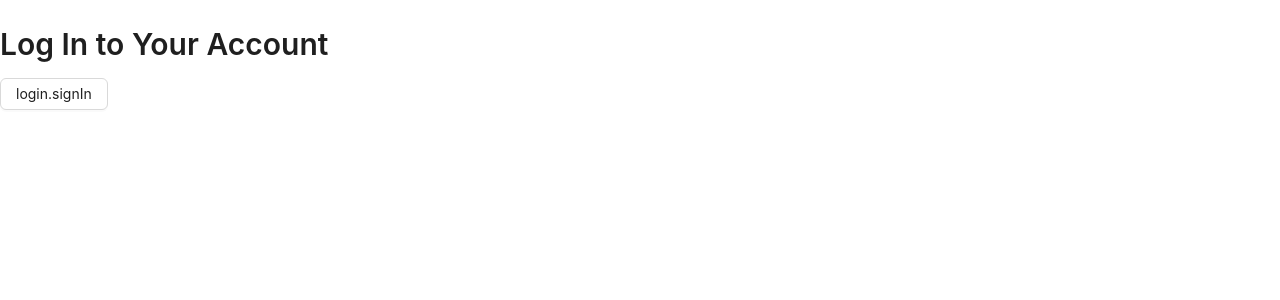
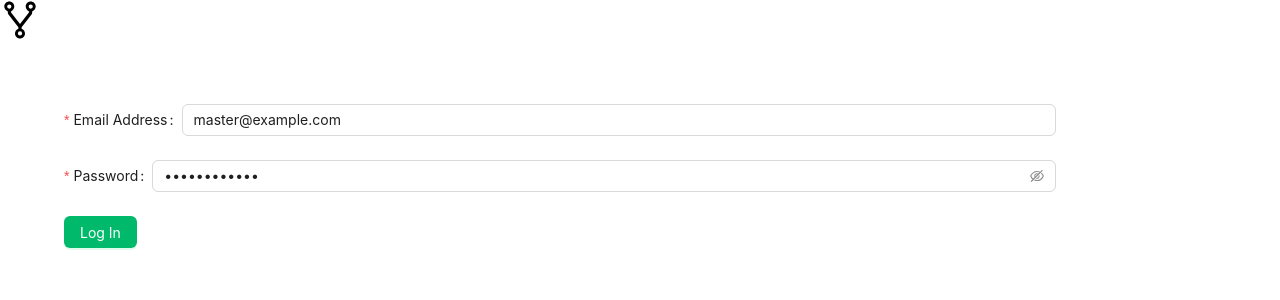
Before and after one commit to vetchium/vetchium, a React (Create React App) app in the folder web/: page / in a window 1280 px wide. Shown: the top 300 px of the page. Built offline with nearby package versions, Linux system fonts and the light colour scheme.

Commit message:
login form and theme changes

```diff
--- a/web/src/App.tsx
+++ b/web/src/App.tsx
@@ -2,30 +2,42 @@ import React, { useState, useEffect } from "react";
 import Cookies from "js-cookie";
 import Home from "./pages/Home";
 import Login from "./pages/Login";
+import { ConfigProvider } from "antd";
+import { BrowserRouter as Router, Route, Routes } from "react-router-dom";
 
 const App: React.FC = () => {
-  const [signedIn, setSignedIn] = useState(false);
+  const [loggedIn, setLoggedIn] = useState(false);
 
   useEffect(() => {
     const cookie = Cookies.get("signedIn");
-    setSignedIn(cookie === "true");
+    setLoggedIn(cookie === "true");
   }, []);
 
-  return signedIn ? (
+  return (
+    <ConfigProvider
+      theme={{
+        token: {
+          colorPrimary: "#00B96B", // A shade of green
+        },
+      }}
+    >
+      {loggedIn ? (
         <Home
-      onSignOut={() => {
-        setSignedIn(false);
-        Cookies.remove("signedIn");
+          onLogOut={() => {
+            setLoggedIn(false);
+            Cookies.remove("loggedIn");
             window.location.href = "/";
           }}
         />
       ) : (
         <Login
-      onSignIn={() => {
-        setSignedIn(true);
-        Cookies.set("signedIn", "true");
+          onLogIn={() => {
+            setLoggedIn(true);
+            Cookies.set("loggedIn", "true");
           }}
         />
+      )}
+    </ConfigProvider>
   );
 };
 
--- a/web/src/components/Sidebar.tsx
+++ b/web/src/components/Sidebar.tsx
@@ -7,7 +7,7 @@ import t from "../i18n/i18n";
 
 const { Sider } = Layout;
 
-function Sidebar({ onSignOut }: { onSignOut: () => void }) {
+function Sidebar({ onLogOut }: { onLogOut: () => void }) {
   const navigate = useNavigate();
 
   useEffect(() => {
@@ -36,8 +36,8 @@ function Sidebar({ onSignOut }: { onSignOut: () => void }) {
       icon: <SettingFilled />,
     },
     {
-      key: "/signout",
-      label: t("sidebar.sign_out"),
+      key: "/logout",
+      label: t("sidebar.log_out"),
       icon: <LogoutOutlined />,
     },
   ];
@@ -46,8 +46,8 @@ function Sidebar({ onSignOut }: { onSignOut: () => void }) {
     <Sider width="20%" style={siderStyle}>
       <Menu
         onClick={(item) => {
-          if (item.key === "/signout") {
-            onSignOut();
+          if (item.key === "/logout") {
+            onLogOut();
           } else {
             navigate(item.key);
           }
--- /dev/null
+++ b/web/src/forms/LogInForm.tsx
@@ -0,0 +1,61 @@
+import { Button, Form, Input } from "antd";
+import t from "../i18n/i18n";
+import { formStyle } from "../Styles";
+
+function LogInForm({ onLogIn }: { onLogIn: () => void }) {
+  function onFinish() {
+    onLogIn();
+  }
+
+  function validateEmail(rule: any, value: string) {
+    return new Promise<void>((resolve, reject) => {
+      if (!value || !value.includes("@")) {
+        reject(t("invalid_field"));
+      }
+
+      resolve();
+    });
+  }
+
+  function validatePassword(rule: any, value: string) {
+    return new Promise<void>((resolve, reject) => {
+      if (!value || value.length < 8) {
+        reject(t("Password must be at least 8 characters long"));
+      }
+
+      resolve();
+    });
+  }
+
+  function onFinishFailed(errorInfo: any): void {
+    console.log("Form validation failed:", errorInfo);
+  }
+
+  return (
+    <Form onFinish={onFinish} onFinishFailed={onFinishFailed} style={formStyle}>
+      <Form.Item
+        label={t("login_form.email_address")}
+        name="email"
+        rules={[{ required: true, validator: validateEmail, type: "email" }]}
+        initialValue="master@example.com"
+      >
+        <Input />
+      </Form.Item>
+      <Form.Item
+        label={t("login_form.password")}
+        name="password"
+        rules={[{ required: true, validator: validatePassword }]}
+        initialValue="Password123$"
+      >
+        <Input.Password />
+      </Form.Item>
+      <Form.Item>
+        <Button type="primary" htmlType="submit">
+          {t("login_form.login")}
+        </Button>
+      </Form.Item>
+    </Form>
+  );
+}
+
+export default LogInForm;
--- a/web/src/i18n/en/index.ts
+++ b/web/src/i18n/en/index.ts
@@ -15,11 +15,16 @@ export default {
     submit: "Sign Up",
     title: "Create an Account",
   },
+  login_form: {
+    email_address: "Email Address",
+    password: "Password",
+    login: "Log In",
+  },
   sidebar: {
     home: "Home",
     my_applications: "My Applications",
     interviews: "Interviews",
     account_settings: "Account Settings",
-    sign_out: "Sign Out",
+    log_out: "Log Out",
   },
 };
--- a/web/src/pages/Home.tsx
+++ b/web/src/pages/Home.tsx
@@ -6,13 +6,13 @@ import Sidebar from "../components/Sidebar";
 
 const { Footer, Content } = Layout;
 
-function Home({ onSignOut }: { onSignOut: () => void }) {
+function Home({ onLogOut }: { onLogOut: () => void }) {
   return (
     <Flex gap="middle" wrap>
       <Layout style={layoutStyle}>
         <VetchiHeader />
         <Layout>
-          <Sidebar onSignOut={onSignOut} />
+          <Sidebar onLogOut={onLogOut} />
           <Content style={contentStyle}>
             <Router />
           </Content>
--- a/web/src/pages/Login.tsx
+++ b/web/src/pages/Login.tsx
@@ -1,18 +1,14 @@
-import { Button, Typography } from "antd";
-import { useTranslation } from "react-i18next";
+import { ForkOutlined } from "@ant-design/icons";
+import LogInForm from "../forms/LogInForm";
+import { headerLogo } from "../Styles";
 
-const { Title } = Typography;
-
-function Login({ onSignIn }: { onSignIn: () => void }) {
-  const { t } = useTranslation();
-
+function LogIn({ onLogIn }: { onLogIn: () => void }) {
   return (
-    <div>
-      <Title level={2}>{t("login.title")}</Title>
-      <Button onClick={onSignIn}>{t("login.signIn")}</Button>
-      {/* Add login form here */}
-    </div>
+    <>
+      <ForkOutlined style={headerLogo} />
+      <LogInForm onLogIn={onLogIn} />
+    </>
   );
 }
 
-export default Login;
+export default LogIn;
```
Lines whose indentation alone changed are shown as unchanged.
